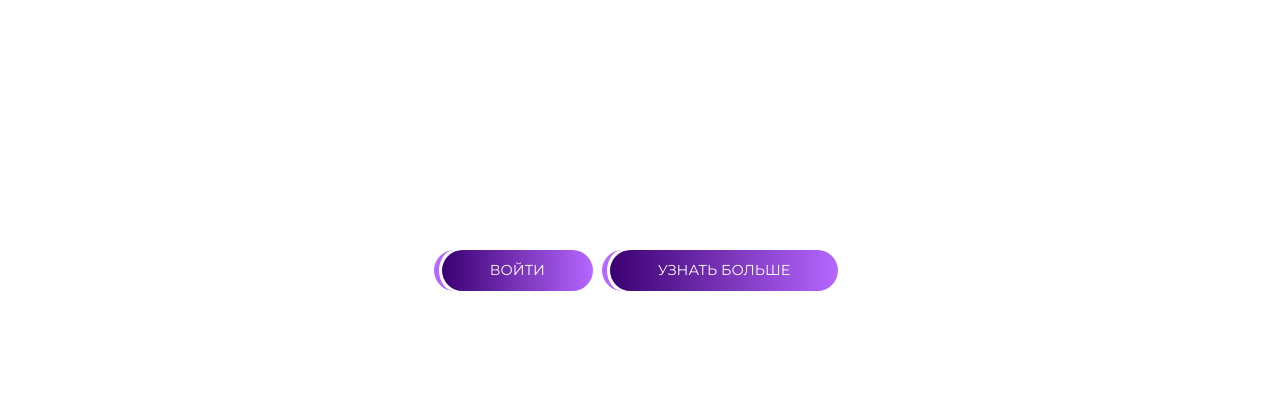
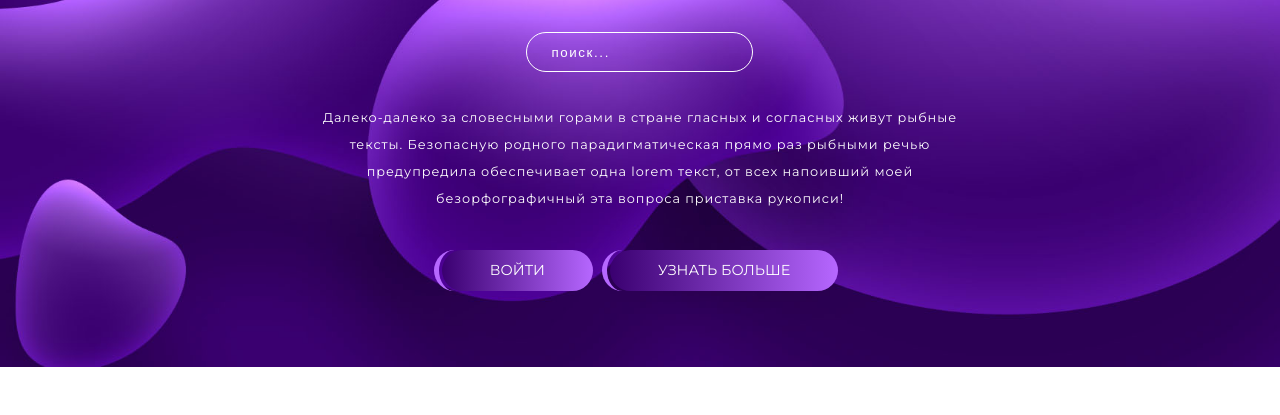
Before and after one commit to itaweb/Landing-with-HTML-and-CSS-only, a plain HTML site: page index.html in a window 1280 px wide. Shown: the part 433-848 px from the top of the page. Drawn offline with Linux system fonts and the light colour scheme; the site is published under a folder, as on GitHub Pages, so addresses that start at the root find nothing.

Commit message:
Fin v.2 ))

```diff
--- a/style.css
+++ b/style.css
@@ -17,7 +17,7 @@
 
 body {
   font-family: "Montserrat", sans-serif;
-  background: url("/images/background.jpg") no-repeat center center/cover;
+  background: url("./images/background.jpg") no-repeat center center/cover;
   width: 100vw;
   height: 100vh;
   overflow: hidden;
```
